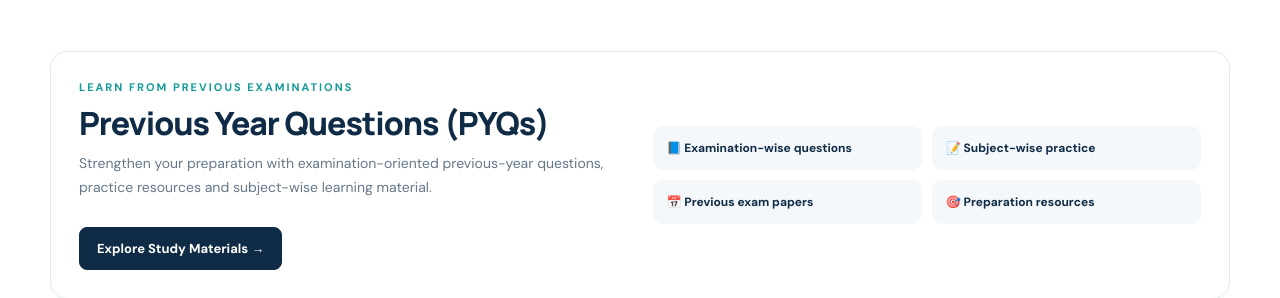
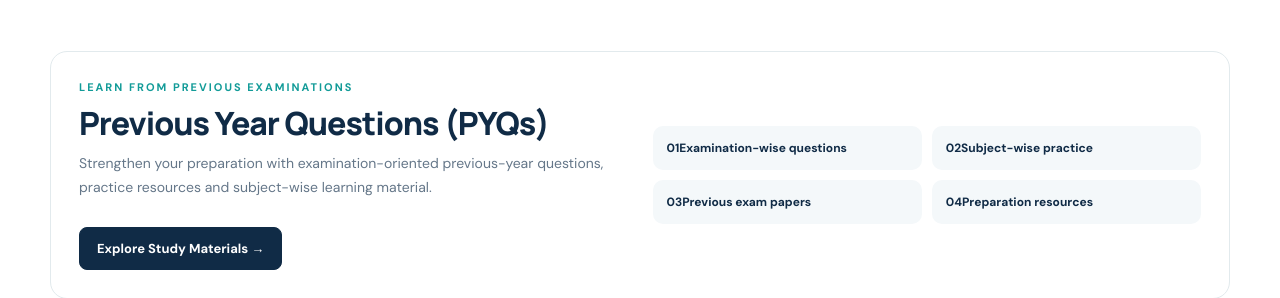
Before and after one commit to ejazahmad174-spec/eduaxis-india, a Next.js app: page / in a window 1280 px wide. Shown: the part 1680-1978 px from the top of the page. Built offline with nearby package versions, Linux system fonts and the light colour scheme.

Commit message:
Refine previous year questions section layout

```diff
--- a/app/page.tsx
+++ b/app/page.tsx
@@ -249,10 +249,10 @@ export default function Home() {
               </div>
             </div>
             <div className="ea-pyq-list">
-              <div className="ea-pyq-item">📘 Examination-wise questions</div>
-              <div className="ea-pyq-item">📝 Subject-wise practice</div>
-              <div className="ea-pyq-item">📅 Previous exam papers</div>
-              <div className="ea-pyq-item">🎯 Preparation resources</div>
+              <div className="ea-pyq-item"><span className="ea-pyq-number">01</span><span>Examination-wise questions</span></div>
+              <div className="ea-pyq-item"><span className="ea-pyq-number">02</span><span>Subject-wise practice</span></div>
+              <div className="ea-pyq-item"><span className="ea-pyq-number">03</span><span>Previous exam papers</span></div>
+              <div className="ea-pyq-item"><span className="ea-pyq-number">04</span><span>Preparation resources</span></div>
             </div>
           </div>
         </div>
```
